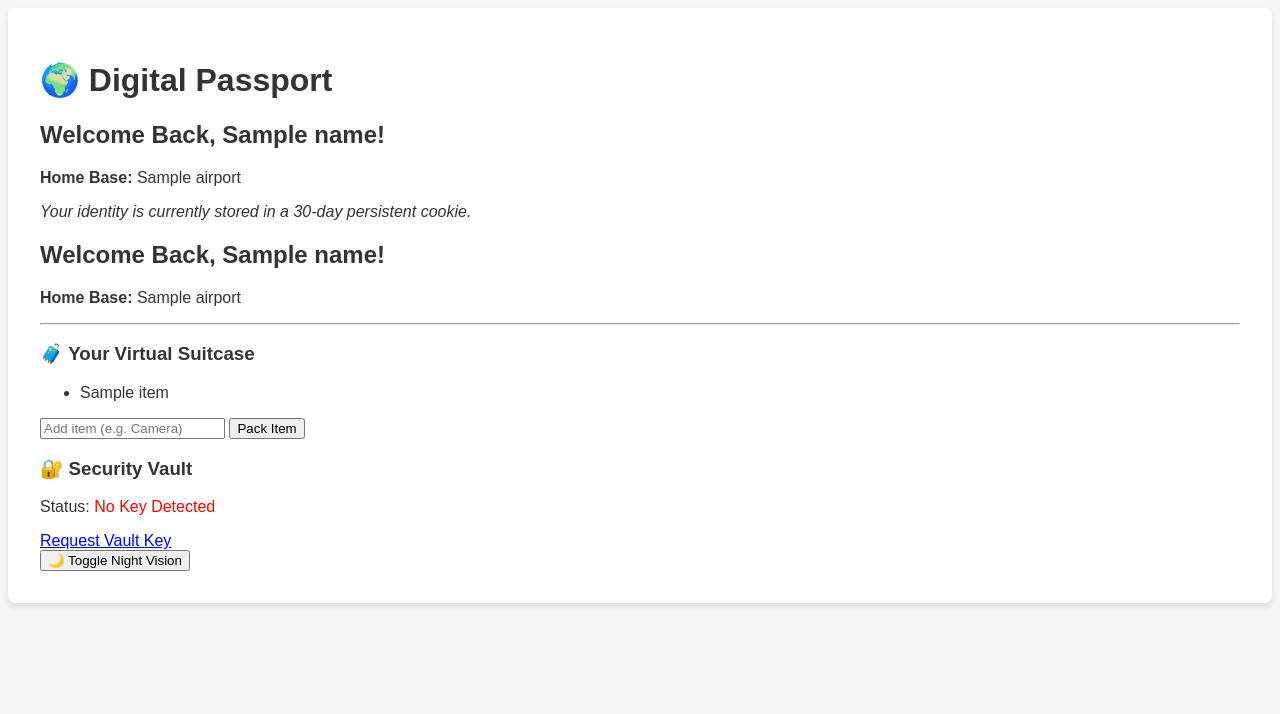
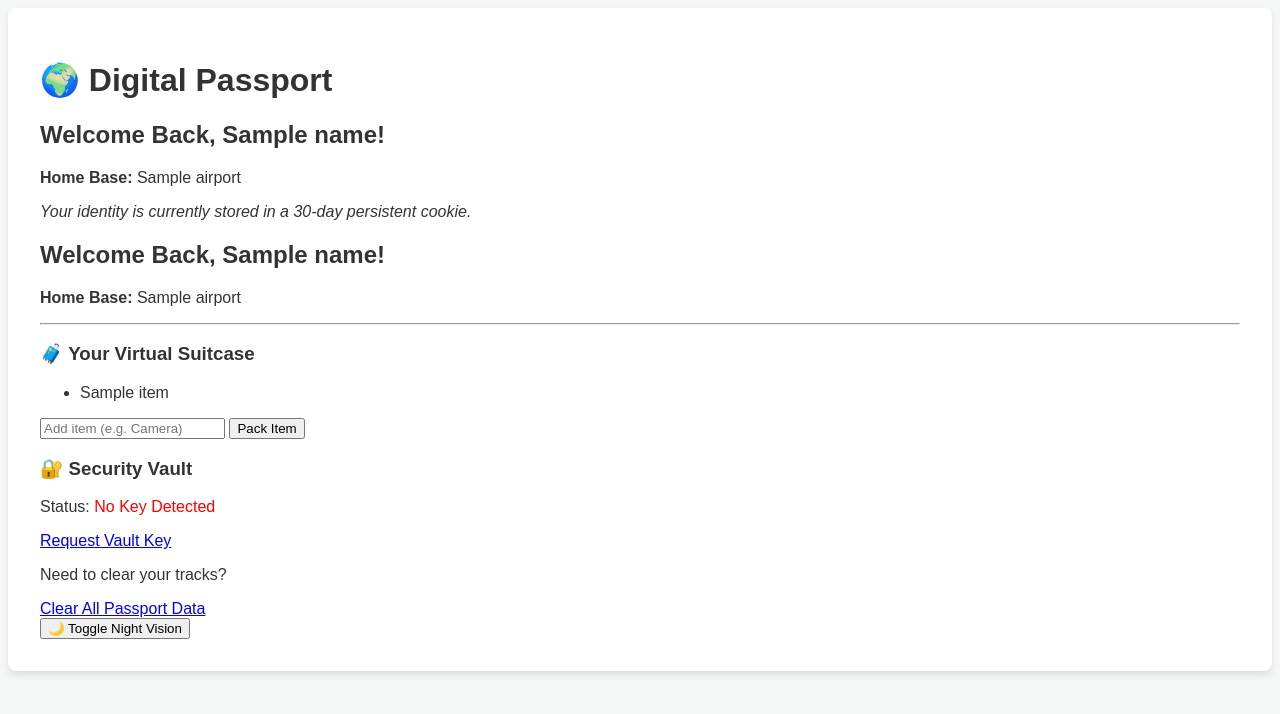
Before and after one commit to saurabh1088/python, a Flask app: template projects/the_digital_passport/templates/dashboard.html in a window 1280 px wide. Shown: the top 714 px of the page. Run offline with Flask 3, Linux system fonts and the light colour scheme; the template is opened without the code that fills it: most values are stand-ins (such as "Sample title", 1, 10 or a date in 2020).

Commit message:
feat(auth): implement full cookie and session reset (data erasure flow)
- Added /reset-passport route to clear all client and server state
- Cleared Flask session using session.clear()
- Expire all cookies (visitor_name, home_airport, theme, vault_key) using expires=0
- Ensure HttpOnly cookies are also removed via server-side control
- Added "Clear All Passport Data" UI action for user-triggered reset
- Redirected user to dashboard after reset for clean state

```diff
--- a/projects/the_digital_passport/app.py
+++ b/projects/the_digital_passport/app.py
@@ -84,6 +84,23 @@ def get_vault_key():
 
     return response
 
+@app.route('/reset-passport')
+def reset_passport():
+    # 1. Clear the Signed Session (Suitcase)
+    session.clear()
+
+    # 2. Create the response to redirect home
+    response = make_response(redirect(url_for('dashboard')))
+
+    # 3. Explicitly expire the Persistent Cookies
+    # Setting expires to 0 tells the browser the cookie is already dead
+    response.set_cookie('visitor_name', '', expires=0)
+    response.set_cookie('home_airport', '', expires=0)
+    response.set_cookie('theme', '', expires=0)
+    response.set_cookie('vault_key', '', expires=0)
+
+    return response
+
 if __name__ == '__main__':
     # debug=True enables auto-reloading and helpful error messages.
     app.run(debug=True, port=5001)
--- a/projects/the_digital_passport/templates/dashboard.html
+++ b/projects/the_digital_passport/templates/dashboard.html
@@ -56,6 +56,11 @@
             </p>
             <a href="/get-vault-key" class="btn">Request Vault Key</a>
         </section>
+        <section class="danger-zone">
+            <p>Need to clear your tracks?</p>
+            <a href="/reset-passport" class="btn-danger">Clear All Passport Data</a>
+        </section>
+
         <button id="theme-toggle" class="btn-secondary">🌙 Toggle Night Vision</button>
 
         <script src="{{ url_for('static', filename='js/script.js') }}"></script>
```
